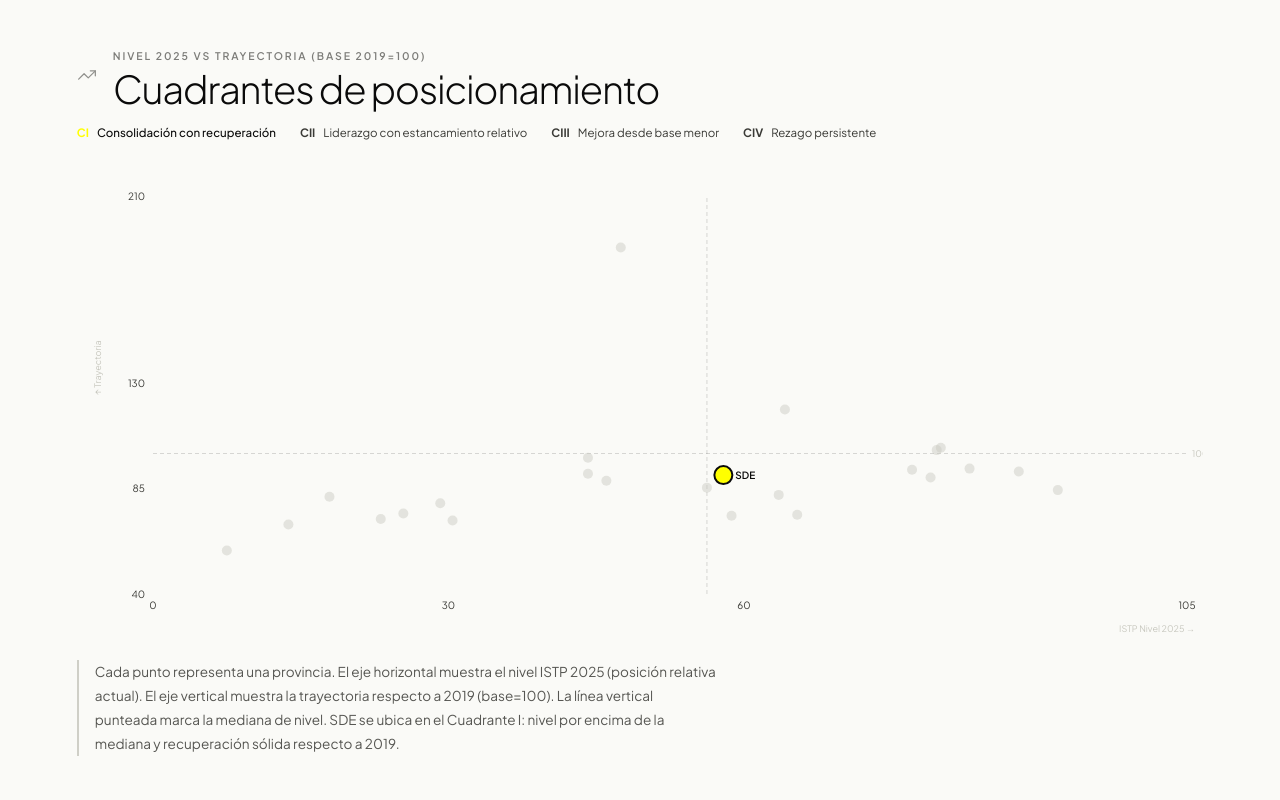
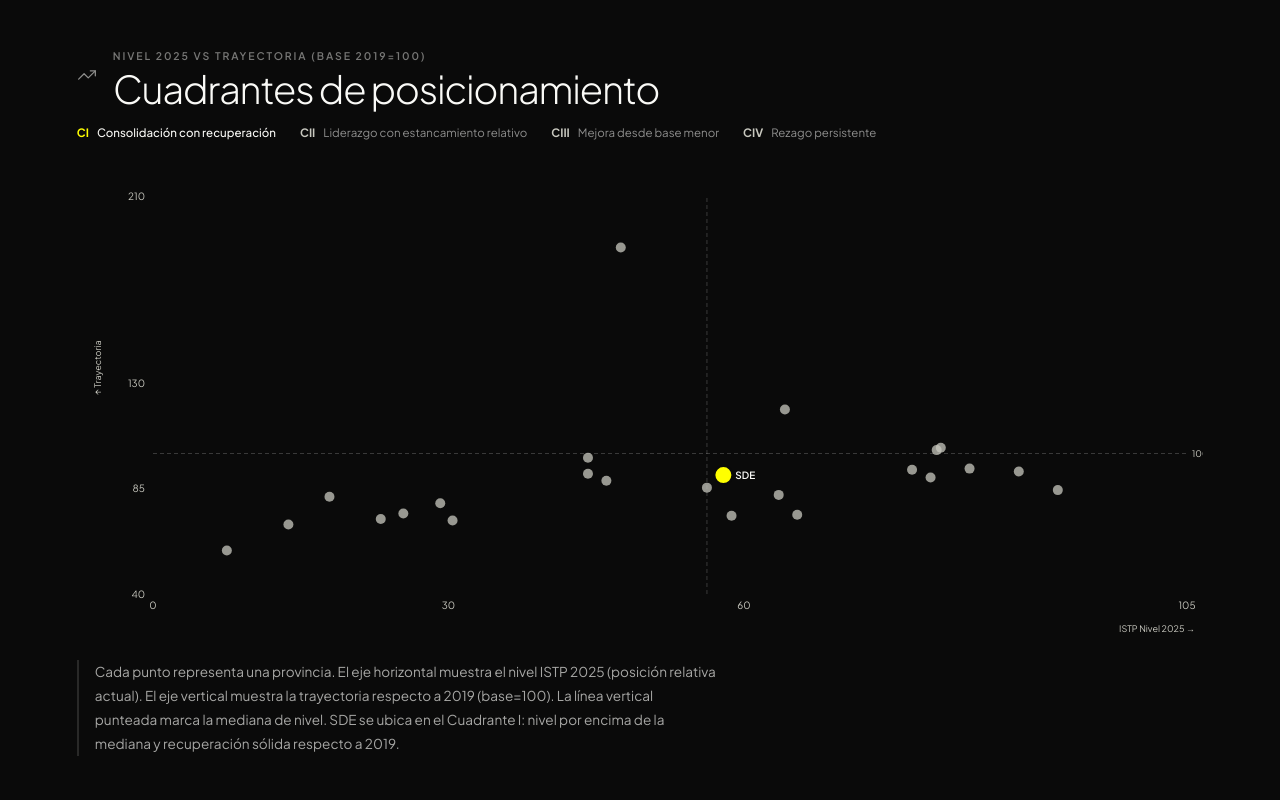
Before and after one commit to carralbal/observatorio-turismo, a React (Vite) app in the folder frontend/: page /madurez in a window 1280 px wide. Shown: the part 2320-3120 px from the top of the page. Built offline with nearby package versions, Linux system fonts and the light colour scheme.

Commit message:
fix: Madurez scatter — fondo ink, dots visibles

```diff
--- a/frontend/src/pages/Madurez.jsx
+++ b/frontend/src/pages/Madurez.jsx
@@ -131,39 +131,39 @@ export default function Madurez() {
       </section>
 
       {/* CUADRANTES nivel vs trayectoria */}
-      <section style={{ background: C.paper, padding: 'clamp(56px,7vw,80px) var(--pad)' }}>
-        <SectionTitle icon={ICONS.ibt} context="Nivel 2025 vs Trayectoria (base 2019=100)" main="Cuadrantes de posicionamiento" style={{ marginBottom: 16 }} />
+      <section style={{ background: C.ink, padding: 'clamp(56px,7vw,80px) var(--pad)' }}>
+        <SectionTitle icon={ICONS.ibt} context="Nivel 2025 vs Trayectoria (base 2019=100)" main="Cuadrantes de posicionamiento" light style={{ marginBottom: 16 }} />
         <div style={{ display: 'flex', gap: 24, marginBottom: 40, flexWrap: 'wrap' }}>
           {Object.entries(CUADRANTES).map(([q, info]) => (
             <div key={q} style={{ display: 'flex', gap: 8, alignItems: 'flex-start' }}>
-              <span style={{ fontSize: 'var(--fs-xs)', fontWeight: 700, color: q === sde.cuad ? C.volt : C.slate, flexShrink: 0 }}>C{q}</span>
-              <span style={{ fontSize: 'var(--fs-xs)', color: q === sde.cuad ? C.ink : C.slate, fontWeight: q === sde.cuad ? 500 : 400 }}>{info.sub}</span>
+              <span style={{ fontSize: 'var(--fs-xs)', fontWeight: 700, color: q === sde.cuad ? C.volt : C.stone, flexShrink: 0 }}>C{q}</span>
+              <span style={{ fontSize: 'var(--fs-xs)', color: q === sde.cuad ? C.paper : 'rgba(250,250,247,0.55)', fontWeight: q === sde.cuad ? 500 : 400 }}>{info.sub}</span>
             </div>
           ))}
         </div>
         <div style={{ height: 'clamp(280px,40vw,460px)' }}>
           <ResponsiveContainer width="100%" height="100%">
             <ScatterChart margin={{ top: 16, right: 16, bottom: 16, left: 16 }}>
-              <XAxis type="number" dataKey="nivel" name="Nivel" domain={[0, 105]} tick={{ fill: C.slate, fontSize: 10, fontFamily: 'Plus Jakarta Sans' }} tickLine={false} axisLine={false} label={{ value: 'ISTP Nivel 2025 →', position: 'insideBottomRight', offset: -8, fill: C.stone, fontSize: 9 }} />
-              <YAxis type="number" dataKey="tray" name="Trayectoria" domain={[40, 210]} tick={{ fill: C.slate, fontSize: 10, fontFamily: 'Plus Jakarta Sans' }} tickLine={false} axisLine={false} label={{ value: '↑ Trayectoria', angle: -90, position: 'insideLeft', fill: C.stone, fontSize: 9 }} />
+              <XAxis type="number" dataKey="nivel" name="Nivel" domain={[0, 105]} tick={{ fill: C.stone, fontSize: 10, fontFamily: 'Plus Jakarta Sans' }} tickLine={false} axisLine={false} label={{ value: 'ISTP Nivel 2025 →', position: 'insideBottomRight', offset: -8, fill: C.stone, fontSize: 9 }} />
+              <YAxis type="number" dataKey="tray" name="Trayectoria" domain={[40, 210]} tick={{ fill: C.stone, fontSize: 10, fontFamily: 'Plus Jakarta Sans' }} tickLine={false} axisLine={false} label={{ value: '↑ Trayectoria', angle: -90, position: 'insideLeft', fill: C.stone, fontSize: 9 }} />
               <ZAxis range={[40, 40]} />
               <Tooltip content={<ScatterTip />} cursor={{ strokeDasharray: '3 3' }} />
               {/* Median reference lines */}
-              <ReferenceLine x={medNivel} stroke="rgba(10,10,10,0.15)" strokeDasharray="4 3" />
-              <ReferenceLine y={100}     stroke="rgba(10,10,10,0.15)" strokeDasharray="4 3" label={{ value: '100', position: 'right', fill: C.stone, fontSize: 9 }} />
+              <ReferenceLine x={medNivel} stroke="rgba(250,250,247,0.2)" strokeDasharray="4 3" />
+              <ReferenceLine y={100}     stroke="rgba(250,250,247,0.2)" strokeDasharray="4 3" label={{ value: '100', position: 'right', fill: C.stone, fontSize: 9 }} />
               <Scatter data={scatterData} shape={(props) => {
                 const { cx, cy, payload } = props
                 const isSDE = payload.es_sde
                 return (
                   <g key={`${cx}-${cy}`}>
                     <circle cx={cx} cy={cy} r={isSDE ? 9 : 5}
-                      fill={isSDE ? C.volt : C.stone}
-                      fillOpacity={isSDE ? 1 : 0.45}
+                      fill={isSDE ? C.volt : 'rgba(200,200,191,0.75)'}
+                      fillOpacity={1}
                       stroke={isSDE ? C.ink : 'none'}
                       strokeWidth={isSDE ? 2 : 0}
                     />
                     {isSDE && (
-                      <text x={cx + 12} y={cy + 4} fill={C.ink} fontSize={10} fontFamily="Plus Jakarta Sans" fontWeight={600}>SDE</text>
+                      <text x={cx + 12} y={cy + 4} fill={C.paper} fontSize={10} fontFamily="Plus Jakarta Sans" fontWeight={600}>SDE</text>
                     )}
                   </g>
                 )
@@ -171,7 +171,7 @@ export default function Madurez() {
             </ScatterChart>
           </ResponsiveContainer>
         </div>
-        <Interpretacion texto={`Cada punto representa una provincia. El eje horizontal muestra el nivel ISTP 2025 (posición relativa actual). El eje vertical muestra la trayectoria respecto a 2019 (base=100). La línea vertical punteada marca la mediana de nivel. SDE se ubica en el Cuadrante I: nivel por encima de la mediana y recuperación sólida respecto a 2019.`} />
+        <Interpretacion light texto={`Cada punto representa una provincia. El eje horizontal muestra el nivel ISTP 2025 (posición relativa actual). El eje vertical muestra la trayectoria respecto a 2019 (base=100). La línea vertical punteada marca la mediana de nivel. SDE se ubica en el Cuadrante I: nivel por encima de la mediana y recuperación sólida respecto a 2019.`} />
       </section>
 
       {/* COMPONENTES SDE 2025 */}
```
